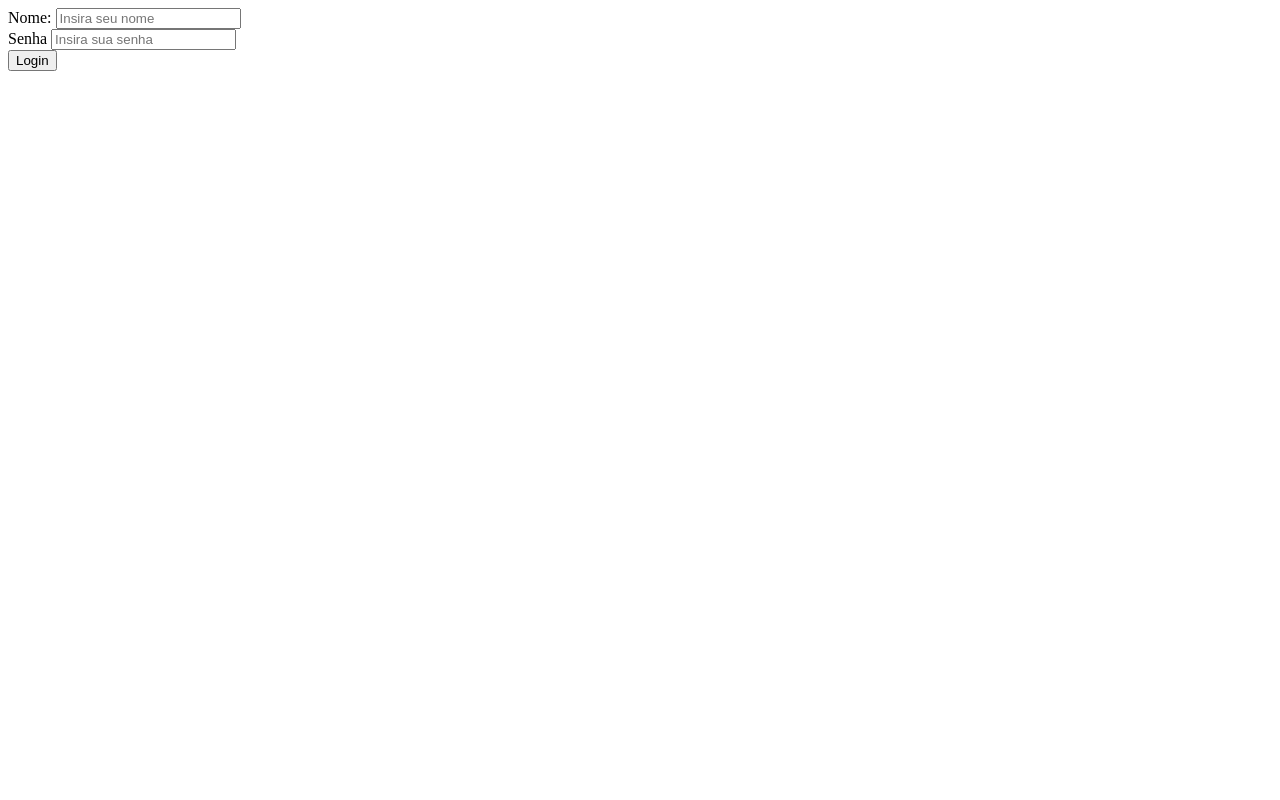
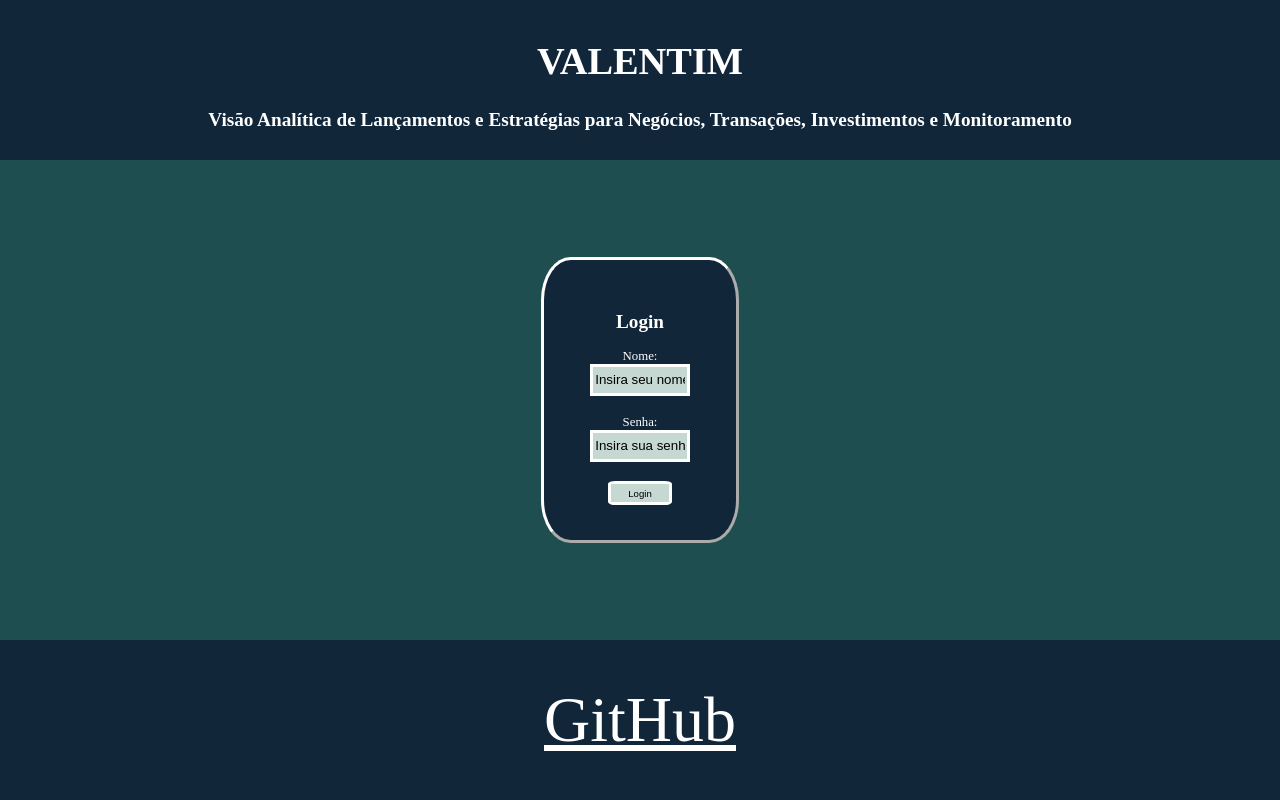
Before and after one commit to Matheus-Lacerda009/ERP-Financeiro, a plain HTML site: page Front/index.html in a window 1280 px wide. Drawn offline with Linux system fonts and the light colour scheme.

Commit message:
feat: tela de login

```diff
--- /dev/null
+++ b/Front/index.css
@@ -0,0 +1,116 @@
+header{
+    position: fixed;
+    top: 0;
+    left: 0;
+    width: 100%;
+    height: 20%;
+    background-color: #12263A;
+    text-align: center;
+    align-content: center;
+}
+
+footer{
+    position: fixed;
+    bottom: 0;
+    left: 0;
+    width: 100%;
+    height: 20%;
+    background-color: #12263A;
+    text-align: center;
+    align-content: center;
+}
+
+footer, a{
+    color: white;
+    font-size: 200%;
+}
+
+h1{
+    font-size: 300%;
+    color: white;
+    font-size: 3vw;
+}
+
+header, h2{
+    color: white;
+    font-size: 1.5vw;
+}
+
+body{
+    margin: 0;
+    padding: 0;
+    background-color: #1f4e50;
+}
+
+.container{
+    display: flex;
+    justify-content: center;
+    align-items: center;
+    height: 100vh;
+    flex-direction: column;
+}
+
+#divLogin{
+    top: 50%;
+    left: 50%;
+    width: 15%;
+    height: 35%;
+    justify-content: center;
+    align-content: center;
+    text-align: center;
+    background-color: #12263A;
+    border: 3px outset white;
+    border-radius: 15%;
+}
+
+#botaoEnvio{
+    width: 5vw;
+    height: 3vh;
+    transition: .5s;
+    background-color: #C5D8D1;
+    border: 3px solid white;
+    border-radius: 12%;
+    color: black;
+    font-size: .75vw;
+}
+
+input::placeholder{
+    text-align: center;
+    color: black;
+    transition: .5s;
+}
+
+input:hover::placeholder{
+    color: white;
+}
+
+#inputNome, #inputSenha{
+    margin-bottom: 10%;
+    height: 3vh;
+    width: 7vw;
+    transition: .5s;
+    background-color: #C5D8D1;
+    border: 3px solid white;
+    color: black;
+}
+
+#botaoEnvio:hover{
+    background-color: #2f7a7c;
+    height: 4vh;
+    width: 6vw;
+    color: white;
+}
+
+#inputNome:hover, #inputSenha:hover{
+    background-color: #2f7a7c;
+    color: white;
+}
+
+#formLogin, label{
+    color: white;
+    font-size: 1vw;
+}
+
+#login{
+    color: white;
+}
--- a/Front/index.html
+++ b/Front/index.html
@@ -3,18 +3,35 @@
 <head>
     <meta charset="UTF-8">
     <meta name="viewport" content="width=device-width, initial-scale=1.0">
-    <title>Document</title>
+    <link rel="stylesheet" href="index.css">
+    <title>Login: VALENTIM</title>
 </head>
 <body>
-    <form id="login">
+    <header>
+        <h1>VALENTIM</h1>
+        <h2>Visão Analítica de Lançamentos e Estratégias para Negócios, Transações, Investimentos e Monitoramento</h2>
+    </header>
+    <main>
+        <div class="container">
+            <div id="divLogin">
+            <h2 id="login">Login</h2>
+                <form id="formLogin">
                     <label for="inputNome">Nome:</label>
+                    <br>
                     <input type="text" placeholder="Insira seu nome" id="inputNome">
                     <br>
-        <label for="inputSenha">Senha</label>
+                    <label for="inputSenha">Senha:</label>
+                    <br>
                     <input type="password" placeholder="Insira sua senha" id="inputSenha">
                     <br>
-        <button type="submit">Login</button>
+                    <button type="submit" id="botaoEnvio">Login</button>
                 </form>
+            </div>
+        </div>
+    </main>
+    <footer>
+        <a href="https://github.com/Matheus-Lacerda009/ERP-Financeiro.git">GitHub</a>
+    </footer>
 </body>
 <script src="index.js"></script>
 </html>
--- a/Front/index.js
+++ b/Front/index.js
@@ -1,4 +1,4 @@
-document.getElementById("login").addEventListener("submit", async (event) => {
+document.getElementById("formLogin").addEventListener("submit", async (event) => {
     event.preventDefault();
     try{
         const nome = document.getElementById("inputNome").value;
--- /dev/null
+++ b/Front/menu/menu.css
@@ -0,0 +1,48 @@
+header{
+    position: fixed;
+    top: 0;
+    left: 0;
+    width: 100%;
+    height: 20%;
+    background-color: #12263A;
+    z-index: 1;
+    text-align: center;
+    align-content: center;
+}
+
+header, h1{
+    font-size: 300%;
+    color: white;
+    font-size: 3vw;
+}
+
+header, h2{
+    color: white;
+    font-size: 1.5vw;
+}
+
+body{
+    margin: 0;
+    padding: 0;
+    background-color: #1f4e50;
+}
+
+.container{
+    margin-top: 10%;
+    height: 100vh;
+    width: 100%;
+    box-sizing: border-box;
+    display: grid;
+    grid-template-columns: repeat(7, 2fr);
+    align-content: start;
+}
+
+.divEntidades{
+    height: 75%;
+    width: 90%;
+    background-color: white;
+    margin: auto;
+    text-align: center;
+    align-content: center;
+    padding: 1%;
+}
```
Also changed, not shown: Front/menu/menu.html (+67 -2 lines), Front/conta_bancaria/conta_bancaria.html (added), Front/fluxo_caixa/fluxo_caixa.html (added), Front/folha_pagamento/folha_pagamento.html (added), Front/forma_pagamento/forma_pagamento.html (added), Front/fornecedor_cliente/fornecedor_cliente.html (added), Front/funcionario/funcionario.html (added), Front/itens_operacao/itens_operacao.html (added), Front/notaFiscal/nota_fiscal.html (added), Front/operacao/operacao.html (added), Front/produtos/produtos.html (added), Front/saldoAtual/saldoAtual.html (added), Front/usuario/usuario.html (added), Front/valor_pVenda/valor_pVenda.html (added), 1 more files. Lines whose indentation alone changed are shown as unchanged.
